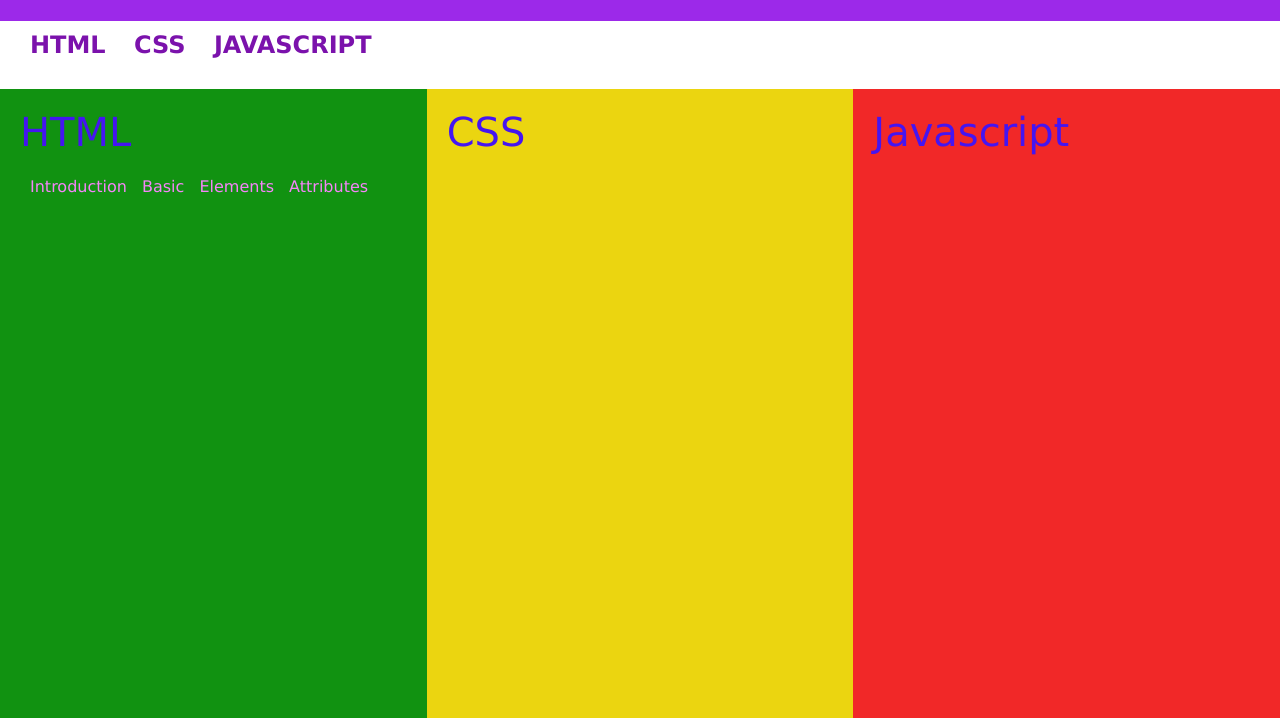
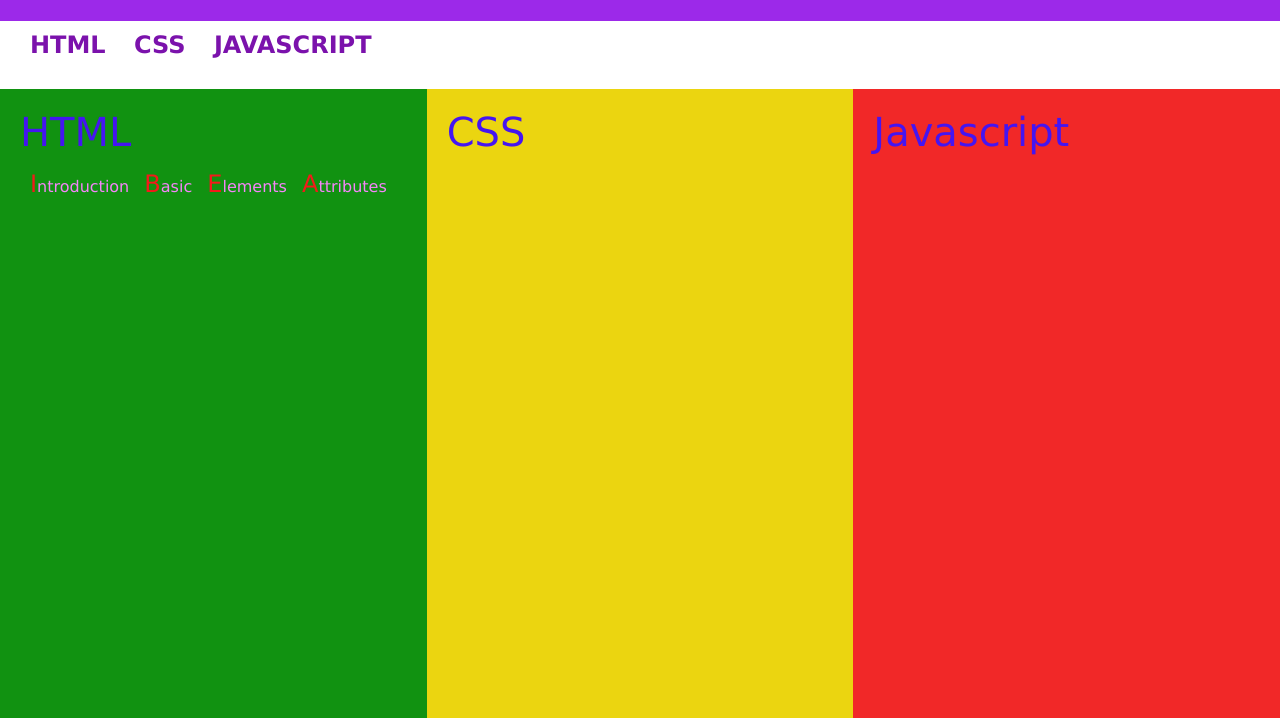
Before and after one commit to gteyalil/GitRepository, a website: page index.html in a window 1280 px wide. Shown: the part 82-800 px from the top of the page. Drawn offline with Linux system fonts and the light colour scheme.

Commit message:
Index & style modified

```diff
--- a/index.html
+++ b/index.html
@@ -33,7 +33,7 @@
         <div class="html">
             HTML <br>
             <div class="chapters">
-            <span>Introduction </span><span>Basic </span><span>Elements </span> <span>Attributes</span>
+            <span><strong>I</strong>ntroduction </span><span><strong>B</strong>asic </span><span><strong>E</strong>lements </span> <span><strong>A</strong>ttributes</span>
             </div>
         </div>
         <div class="css">
--- a/style.css
+++ b/style.css
@@ -55,3 +55,8 @@ body{
 .sections .js{
     background-color: rgb(241, 40, 40);
 }
+strong{
+    color: rgb(243, 26, 26);
+    font-weight: 100;
+    font-size: 24px;
+}
```
